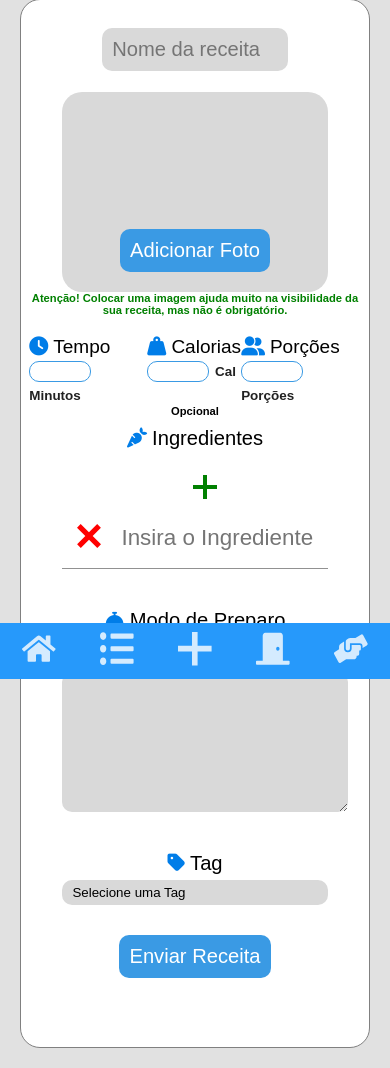
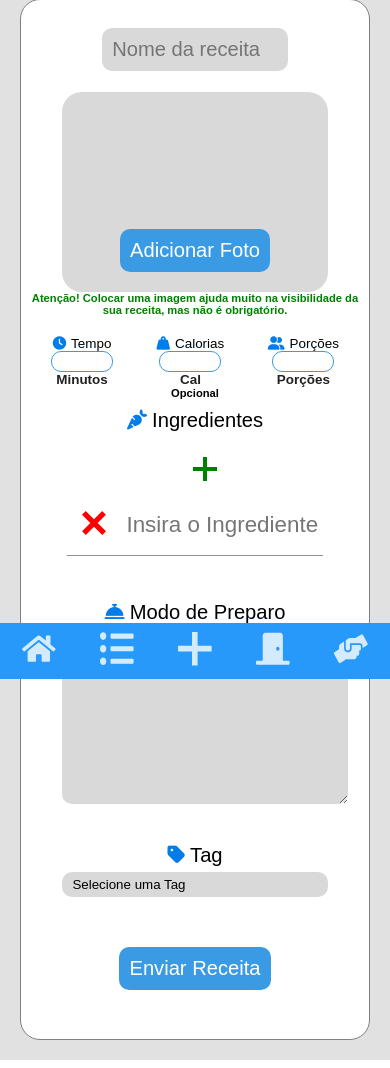
Before and after one commit to BrennodeMeloMedeiros/Tempera, a PHP site: page /AddReceitas.php in a window 390 px wide. Shown: the part 165-1233 px from the top of the page. Run offline with PHP 8.4, Linux system fonts and the light colour scheme; data that the repository does not hold is empty; some libraries are stand-ins or nearby versions.

Commit message:
Todas as páginas utilizadas responsivas

```diff
--- a/Tempera/AddReceitas.php
+++ b/Tempera/AddReceitas.php
@@ -120,7 +120,7 @@ move_uploaded_file( $arquivo_tmp, $destino  );
                         <div class='row'>
 
                             <label for='IngredientesText'><i class="fas fa-concierge-bell"></i>Modo de Preparo</label>
-                            <span class='desc'>O formato do texto será mantido na exibição da receita. Escreva de forma organizada.</span>
+                            <span class='desc'>Recomenda-se que coloque a medida dos Ingredientes abaixo</span>
                             <textarea spellcheck="false" name='Preparo' id='PreparoText'> </textarea>
                         </div>
                     </div>
@@ -221,7 +221,7 @@ move_uploaded_file( $arquivo_tmp, $destino  );
         } )
         function comecarValidacao(){
             const form = document.querySelector('#ListForm')
-            const inputs = form.querySelectorAll('input')
+            const inputs = form.querySelectorAll('input.Item')
             let achouIngrediente = true
             for(input of inputs){
                 const ingrediente = input.value
--- a/Tempera/CSS/AddReceita.css
+++ b/Tempera/CSS/AddReceita.css
@@ -244,3 +244,23 @@ select{
 #AddItem:hover{
     background: var(--blue-white);
 }
+
+
+@media only screen and (max-width: 495px) {
+    #Inputs-Painel p{
+        font-size:0.6rem;
+    }
+    div.row{
+        display: flex;
+        justify-content: center;
+        align-items: center;
+        flex-direction: column;
+    }
+    .List-Item{
+        max-width:100%;
+        margin:5px;
+        }
+        .List-Item input{
+            max-width: 80%;
+        }
+}
--- a/Tempera/JS/AddReceita.js
+++ b/Tempera/JS/AddReceita.js
@@ -19,11 +19,11 @@ addItemList()
 
 function removeItem(id){
     const itemsRemoveCount = List.childElementCount
-    if( itemsRemoveCount >= 2){
+    if( itemsRemoveCount >= 4){
         const itemTarget = document.getElementById("item-"+id)
          itemTarget.parentNode.removeChild(itemTarget)
      }else {
-         alert('A Sua geladeira deve ter ao menos 1 item!')
+         alert('A Sua receita deve ter ao menos 1 item!')
     }
 }
 
--- a/Tempera/Validacao.php
+++ b/Tempera/Validacao.php
@@ -67,7 +67,7 @@
         } )
         function comecarValidacao(){
             const form = document.querySelector('form')
-            const inputs = form.querySelectorAll('input')
+            const inputs = form.querySelectorAll('input.Item')
             let achouIngrediente = true
             for(input of inputs){
                 const ingrediente = input.value
```
Also changed, not shown: Tempera/CSS/Doe.css (+11 -0 lines), Tempera/CSS/Geladeira.css (+11 -0 lines), Tempera/CSS/Lista.css (+35 -0 lines), Tempera/CSS/Perfil.css (+18 -0 lines), Tempera/Lista.php (+5 -6 lines), Tempera/WhatsApp Image 2020-10-09 at 18.44.53.jpeg (added).
